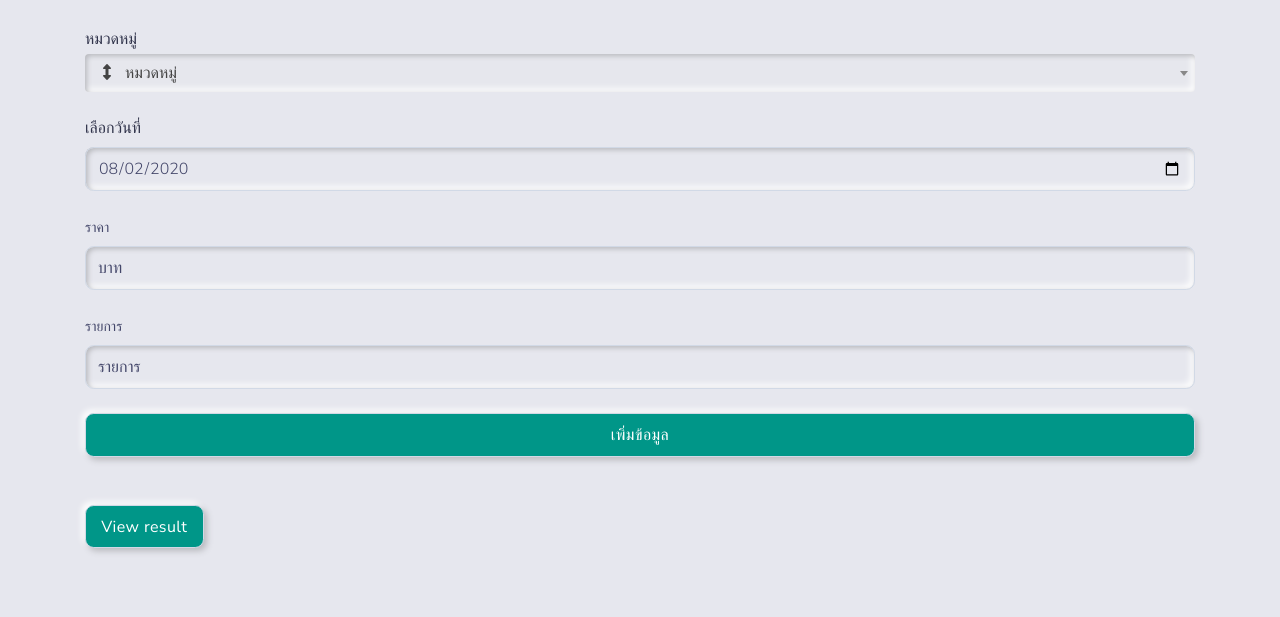
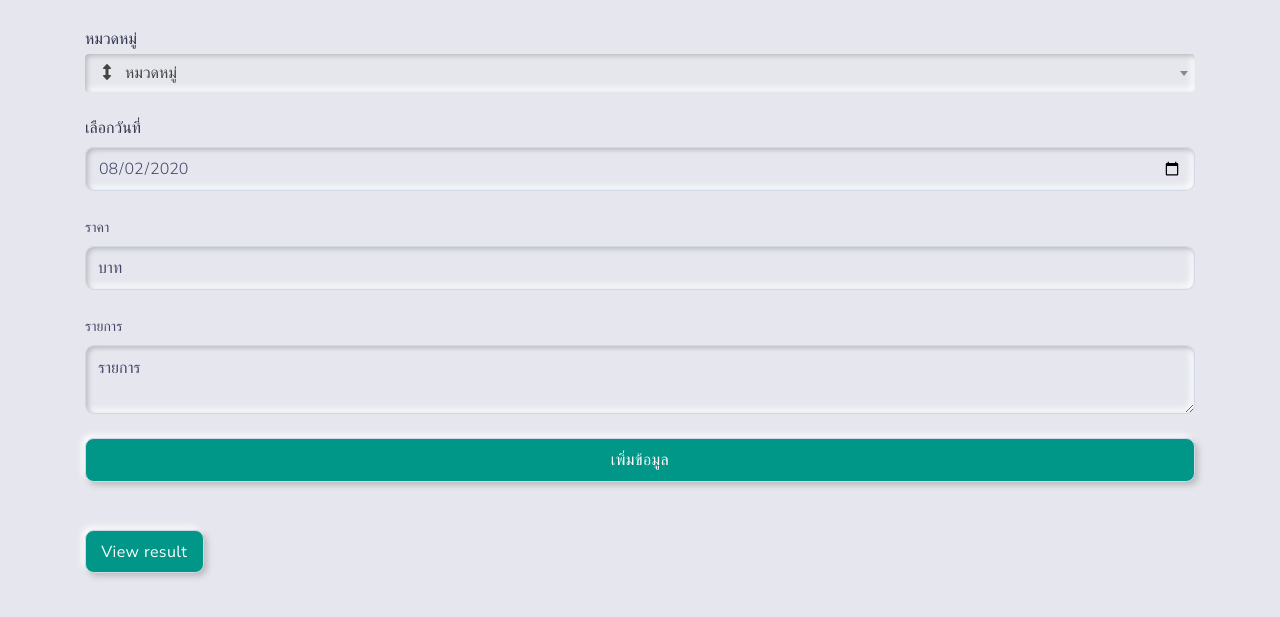
Before and after one commit to darkzerox/Income-expense, a website: page index.html in a window 1280 px wide. Shown: the part 123-740 px from the top of the page. Drawn offline with nearby package versions, Linux system fonts and the light colour scheme.

Commit message:
Update index.html
Change textarea

```diff
--- a/index.html
+++ b/index.html
@@ -60,7 +60,7 @@
 
             <div class="form-group mb-4">
               <label for="detail">รายการ</label>
-              <input type="text" class="form-control" id="detail" aria-describedby="detailLabel" placeholder="รายการ" required />
+              <textarea type="text" class="form-control" id="detail" aria-describedby="detailLabel" placeholder="รายการ" required ></textarea>
             </div>
 
             <button type="submit" class="btn btn-primary btn-block">
```
